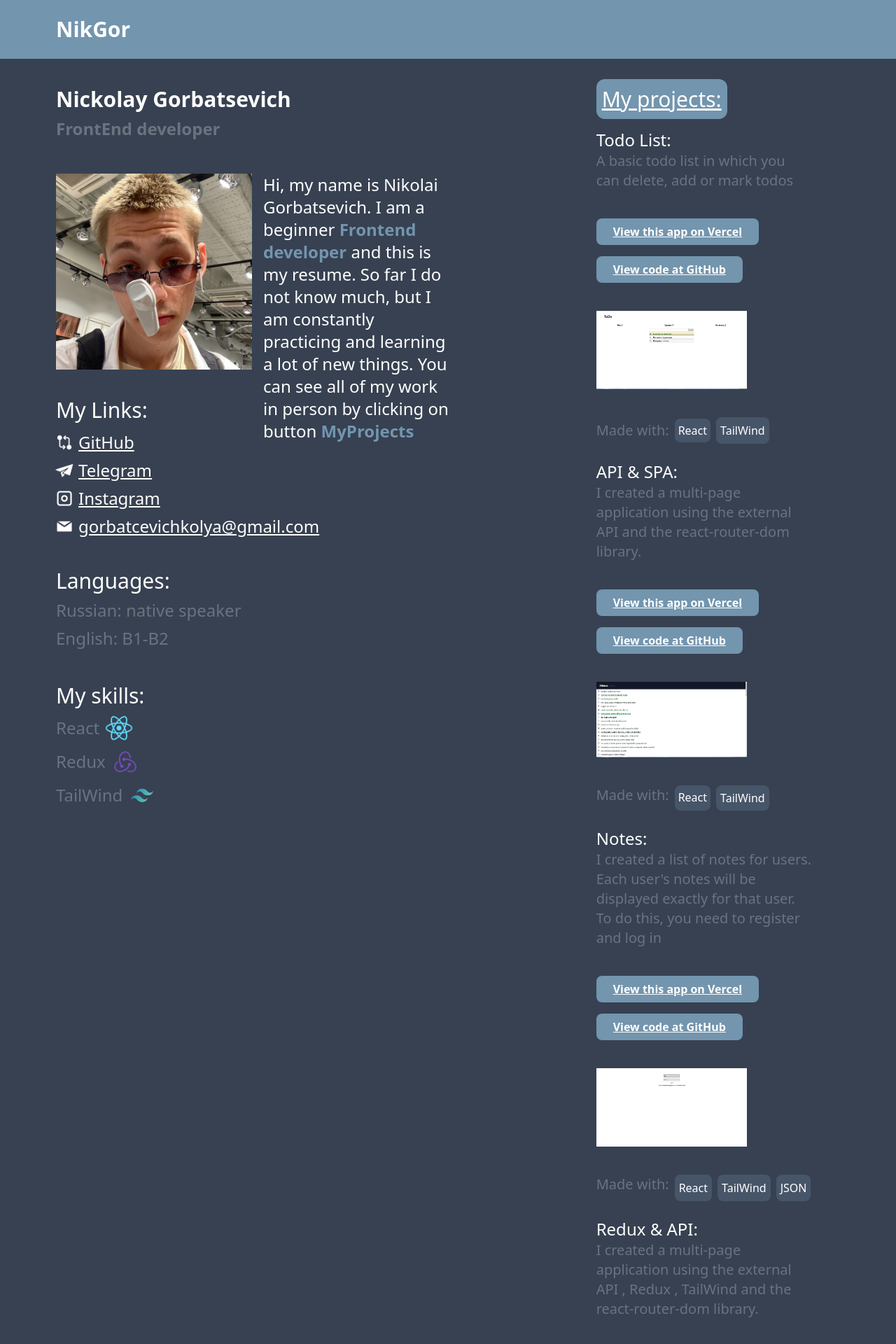
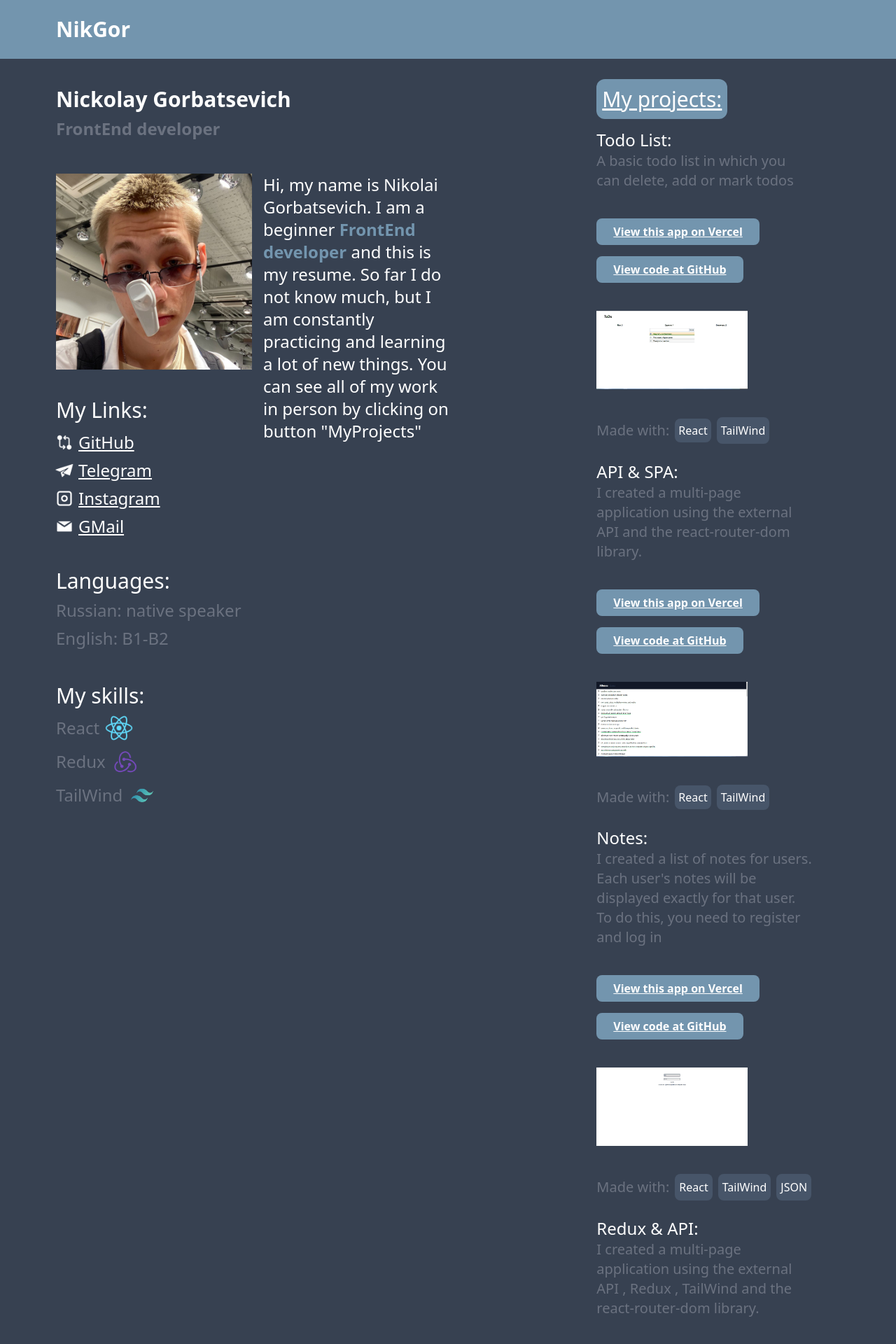
Before and after one commit to 1kolasik1/CV_NIkGor, a React (Create React App) app: page / in a window 1280 px wide. Shown: the top 1920 px of the page at 70% size. Built offline with nearby package versions, Linux system fonts and the light colour scheme.

Commit message:
styles fixed

```diff
--- a/src/App.jsx
+++ b/src/App.jsx
@@ -22,7 +22,7 @@ const router = createBrowserRouter([
 ]);
 function App() {
   return (
-    <div className="">
+    <div className="bg-gray-700">
       <RouterProvider router={router}></RouterProvider>
     </div>
   );
--- a/src/components/MyInfo.jsx
+++ b/src/components/MyInfo.jsx
@@ -6,16 +6,16 @@ export default function MyInfo() {
       <img
         src="/itsme.jpg"
         alt="img"
-        className="ml-[1vh] w-[35vh] h-[35vh] sm:ml-0"
+        className="ml-[1vh] w-[40vh] h-[40vh] sm:w-[35vh] sm:h-[35vh] sm:ml-0"
       />
-      <p className="ml-[1vh] sm:ml-[2vh] max-w-[90%] sm:max-w-[35%] text-white text-2xl sm:h-[35vh]">
+      <p className="ml-[1vh] sm:ml-[2vh] max-w-[90%] sm:max-w-[80%] md:max-w-[35%] text-white text-2xl sm:h-[35vh]">
         Hi, my name is Nikolai Gorbatsevich. I am a beginner{" "}
-        <span className="font-bold text-[#7395AE]">Frontend developer</span> and
+        <span className="font-bold text-[#7395AE]">FrontEnd developer</span> and
         this is my resume. So far I do not know much, but I am constantly
         practicing and learning a lot of new things. You can see all of my work
-        in person by clicking on button{" "}
-        <span className="font-bold text-[#7395AE]">MyProjects</span>
+        in person by clicking on button "MyProjects"
       </p>
+
       <div className="flex justify-center sm:hidden">
         <Link
           to={"/projects"}
--- a/src/components/MyLinks.jsx
+++ b/src/components/MyLinks.jsx
@@ -24,8 +24,8 @@ export default function MyLinks() {
       </div>
       <div className="flex items-center text-2xl underline mr-[2vh]">
         <img src="/mail.png" alt="icon" className="w-[5vh]"></img>
-        <a href="https://gmail.com" className="text-white">
-          gorbatcevichkolya@gmail.com
+        <a href="mailto:gorbatcevichkolya@gmail.com" className="text-white">
+          GMail
         </a>
       </div>
     </div>
--- a/src/routes/Projects.jsx
+++ b/src/routes/Projects.jsx
@@ -71,7 +71,7 @@ export default function Projects() {
             alt="gif"
             className="w-[80%] sm:w-[70%] my-[5vh]"
           ></img>
-          <div className="flex">
+          <div className="flex items-center">
             <p className="text-gray-500 text-xl mr-[1vh]">Made with:</p>
             <p className="px-[5px] py-[5px] bg-slate-600 min-w-max rounded-lg text-white">
               React
@@ -114,7 +114,7 @@ export default function Projects() {
             alt="gif"
             className="w-[80%] sm:w-[70%] my-[5vh]"
           ></img>
-          <div className="flex">
+          <div className="flex items-center">
             <p className="text-gray-500 text-xl mr-[1vh]">Made with:</p>
             <p className="px-[6px] py-[7px] bg-slate-600 min-w-max rounded-lg text-white">
               React
@@ -159,7 +159,7 @@ export default function Projects() {
             alt="gif"
             className="w-[80%] sm:w-[70%] my-[5vh]"
           ></img>
-          <div className="flex pb-[1vh]">
+          <div className="flex items-center pb-[1vh]">
             <p className="text-gray-500 text-xl mr-[1vh]">Made with:</p>
             <p className="px-[6px] py-[6px] bg-slate-600 min-w-max rounded-lg text-white">
               React
```
